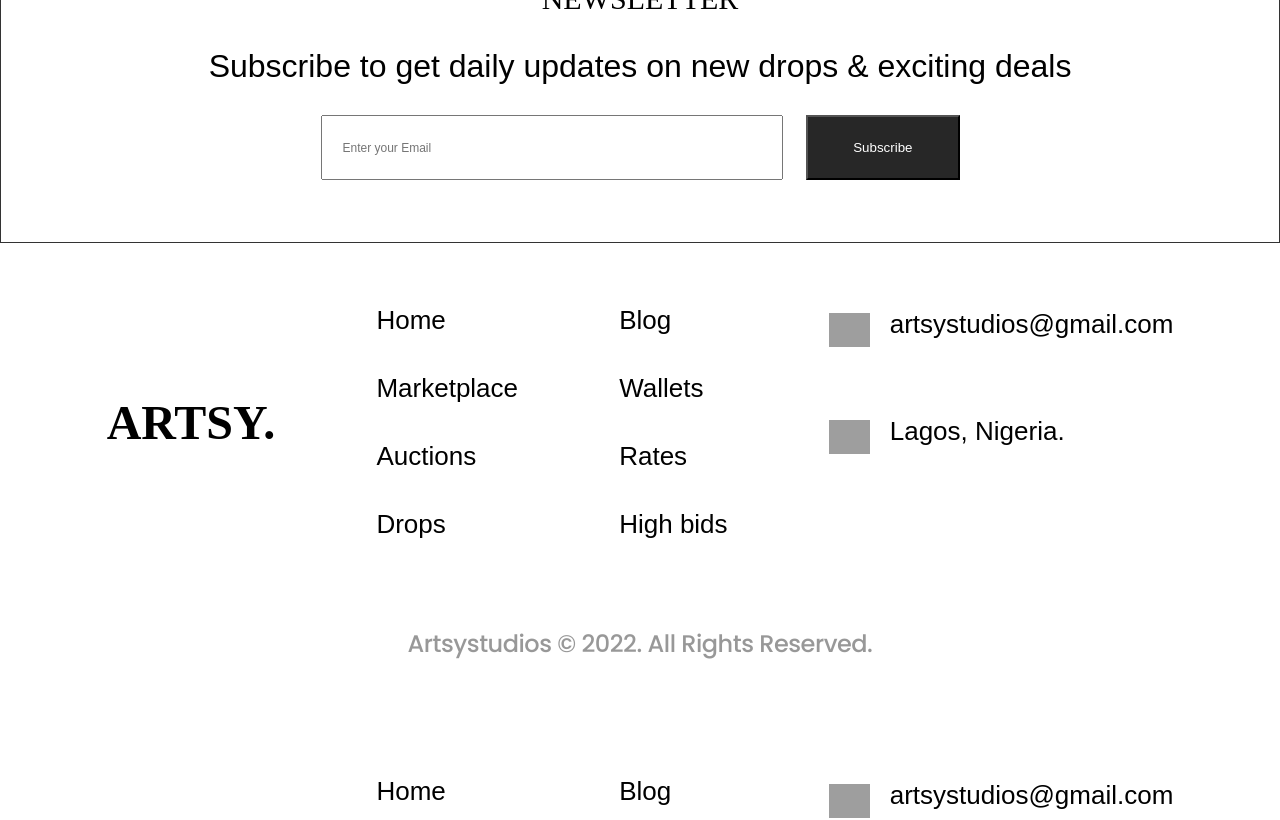
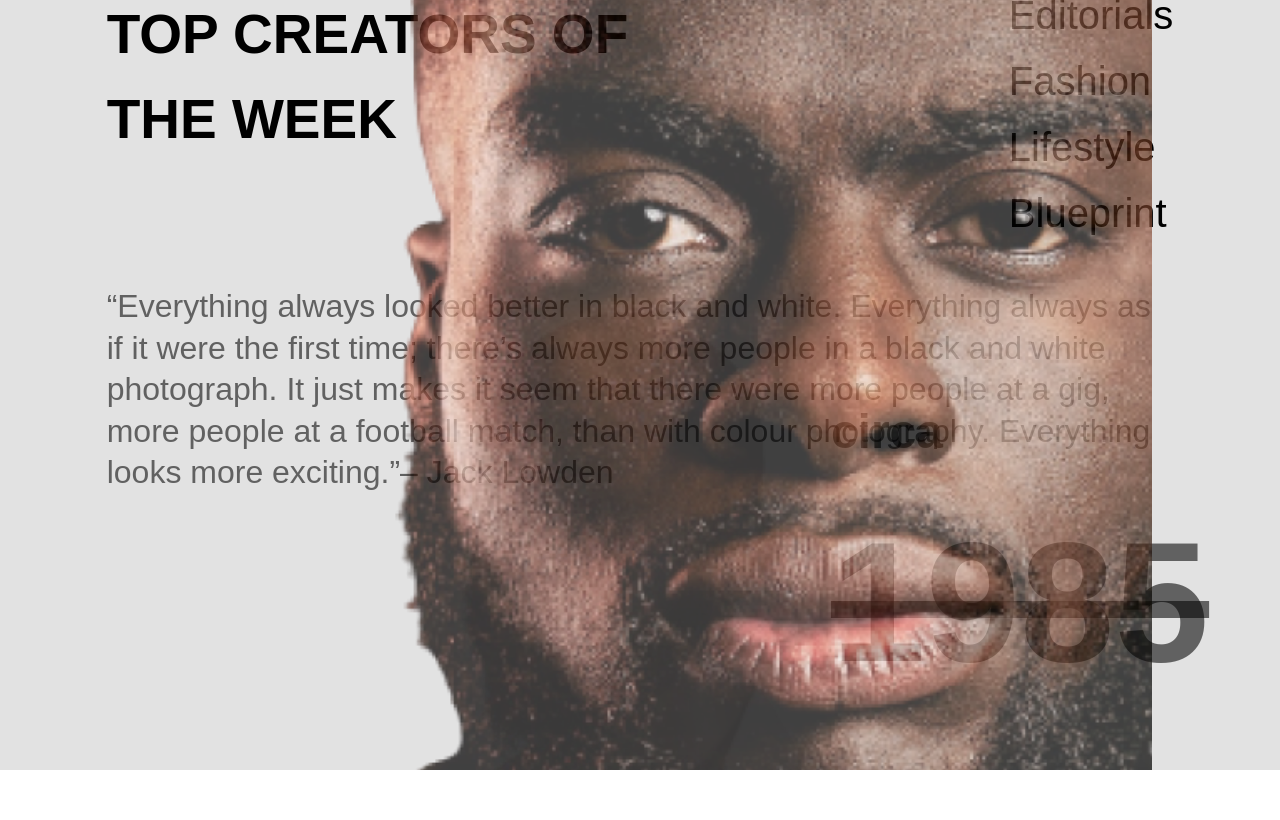
Before and after one commit to Kennethtml/ARTSY, a React (Vite) app: page / in a window 1280 px wide. Shown: the part 4560-5380 px from the top of the page. Built offline with nearby package versions, Linux system fonts and the light colour scheme; grey boxes are pictures that could not be loaded; a web font is replaced by a local one.

Commit message:
fix: news section on the home page

```diff
--- a/package.json
+++ b/package.json
@@ -10,6 +10,7 @@
   },
   "dependencies": {
     "@reduxjs/toolkit": "^1.9.1",
+    "gsap": "^3.11.3",
     "react": "^18.2.0",
     "react-dom": "^18.2.0",
     "react-redux": "^8.0.5",
--- a/src/Pages/Home.jsx
+++ b/src/Pages/Home.jsx
@@ -5,6 +5,7 @@ import Exhibition from '../components/Exhibition/Exhibition';
 import Links from '../components/Links/Links';
 import Form from '../components/Form/Form';
 import Footer from '../components/Footer/Footer';
+import News from '../components/News/News';
 
 function Home() {
 
@@ -14,10 +15,9 @@ function Home() {
       <Features />
       <Exhibition />
       <Links />
+      <News/>
       <Form />
-      <Footer />
-    </>
-  );
-}
+
+      </>)}
 
 export default Home
--- a/src/Pages/ProductPage.jsx
+++ b/src/Pages/ProductPage.jsx
@@ -6,18 +6,21 @@ import { getMarket } from "../features/Market/market";
 
 
 function ProductPage() {
+    const dispatch = useDispatch();
+     useEffect(() => {
+       dispatch(getMarket());
+     }, []);
+
     const navigate=useParams()
     const id=navigate.id
-     const dispatch = useDispatch();
-     useEffect(() => {
-       dispatch(getMarket());
-     },[id]);
+
+
 const {marketData}=useSelector((store)=>store.market)
 
 
 
     console.log(marketData);
-    const currentProduct=marketData.products.filter((product)=>product.id===id)
+    const currentProduct=marketData?.products?.filter((product)=>product.id===id)
 
   return (
     <div>
--- /dev/null
+++ b/src/components/News/News.jsx
@@ -0,0 +1,65 @@
+import React, { useRef } from 'react'
+import "./news.scss"
+import animator1 from "../../assets/animator1.png"
+import animator2 from "../../assets/animator2.png"
+import animator3 from "../../assets/animator3.png"
+import  { useEffect } from 'react';
+import { gsap } from 'gsap';
+function News() {
+
+
+   const images = [animator1, animator2, animator3];
+
+ const ref=useRef()
+  const ref2 = useRef()
+   const ref3= useRef();
+ useEffect(() => {
+  // gsap.set("#img",{opacity:0})
+   const tl = gsap.timeline({ repeat: -1,repeatDelay:3 });
+  tl.set("#img", { opacity: 0 }).fromTo(
+    "#img",
+    { opacity: 1},
+    { opacity: 0, stagger: 3, duration: 6 }
+  );
+       console.log(ref.current);
+
+ }, []);
+
+
+  return (
+    <section className=" news">
+      <div className="news__content wrapper">
+        <h2 className="news__heading">TOP CREATORS OF THE WEEK</h2>
+        <ul className="news__category">
+          <li>Editorials</li>
+          <li>Fashion</li>
+          <li>Lifestyle</li>
+          <li>Blueprint</li>
+        </ul>
+        <div className="news__details">
+          <p>
+            “Everything always looked better in black and white. Everything
+            always as if it were the first time; there’s always more people in a
+            black and white photograph. It just makes it seem that there were
+            more people at a gig, more people at a football match, than with
+            colour photography. Everything looks more exciting.”– Jack Lowden
+          </p>
+
+          <div className="cost">
+            <p className='text'>circa</p>
+            <p className='number'>1985</p>
+          </div>
+        </div>
+      </div>
+      <div ref={ref} className="animation__images">
+        <div className="animation__images__wrapper">
+          <img id="img" src={animator1} alt="Slider image" />
+          <img id="img" src={animator2} alt="Slider image" />
+          <img id="img" src={animator3} alt="Slider image" />
+        </div>
+      </div>
+    </section>
+  );
+}
+
+export default News
--- /dev/null
+++ b/src/components/News/news.scss
@@ -0,0 +1,137 @@
+.news{
+    position: relative;
+    // height: 1000px;
+    background:  #E2E2E2;
+    padding-block: 7.6rem;
+    // padding-inline: 8.6rem;
+    margin-bottom: 14.7rem;
+
+
+        &__content{
+            display: grid;
+            grid-template-columns: repeat(2,1fr);
+            grid-template-rows: repeat(2,auto);
+            row-gap: 50px;
+            justify-items: end;
+
+               @media(max-width:450px){
+              grid-template-columns: 70% auto;
+            }
+
+        }
+        &__heading{
+            grid-row: 1/2;
+            grid-column: 1/2;
+            font-family: var(--ff-clash);
+            font-weight: 600;
+            font-size: 5.5rem;
+            line-height: 155.5%;
+
+        }
+        &__category{
+             grid-row: 1/2;
+            grid-column: 2/3;
+            display: flex;
+            flex-direction: column;
+            gap: 20px;
+
+
+            @media(max-width:450px){
+                flex-direction: row;
+                overflow: hidden;
+                font-size: 10px;
+            }
+
+
+
+            li{
+                list-style: none;
+                font-family: var(--ff-clash);
+                font-weight: 400;
+                font-size: 4rem;
+                line-height: 115%;
+                   @media(max-width:450px){
+
+               display: none;
+            }
+
+            }
+        }
+        &__details{
+            grid-row: 2/-1;
+            grid-column: 1/3;
+            position: relative;
+            // border: 1px solid #000;
+            p{
+             color: rgba(0, 0, 0, 0.57);
+             font-family: var(--ff-clash);
+             font-weight: 200;
+             font-size: 3.2rem;
+             line-height: 130%;
+             display: block;
+             width: 98%;
+            }
+            margin-bottom: 20rem;
+
+            .cost{
+                display: flex;
+                flex-direction: column;
+                 align-items: center;
+                // gap: 40px;
+                font-family:var(--ff-clash) ;
+                position: absolute;
+                right: -3%;
+               top: 109px;
+            //    border: 1px solid #000;
+
+
+
+                .text{
+                      font-weight: 700;
+                    font-size: 4.8rem;
+                    line-height: 7.46rem;
+                    margin-inline: auto;
+
+                }
+                .number{
+                    font-weight: 700;
+                    font-size: 17rem;
+                    line-height: 26.4rem;
+                    text-decoration: line-through;
+                }
+
+
+            }
+
+        }
+
+
+    .animation__images{
+
+      position: absolute;
+     width: 100%;
+     inset: 0;
+      &__wrapper{
+        position: relative;
+        // border: 1px solid #000;
+        width: 100%;
+        height: 100%;
+        display: flex;
+        justify-content: center;
+        align-items: center;
+
+
+        img{
+            display: block;
+            position: absolute;
+        //     inset: 0;
+              width: 80%;
+        height: 100%;
+         object-fit: cover;
+
+
+    }
+      }
+
+}
+}
--- a/src/features/Market/market.js
+++ b/src/features/Market/market.js
@@ -23,7 +23,7 @@ const marketSlice = createSlice({
     builder.addCase(getMarket.fulfilled,(state, action) => {
          state.isLoading = false;
       state.marketData = action.payload;
-      console.log(action);
+      console.log(ac);
   })
 
     builder.addCase(getMarket.rejected, (state, action) => {
```
Also changed, not shown: src/index.scss (+13 -0 lines), 1 other file (tests, documents, lock files or other folders).
